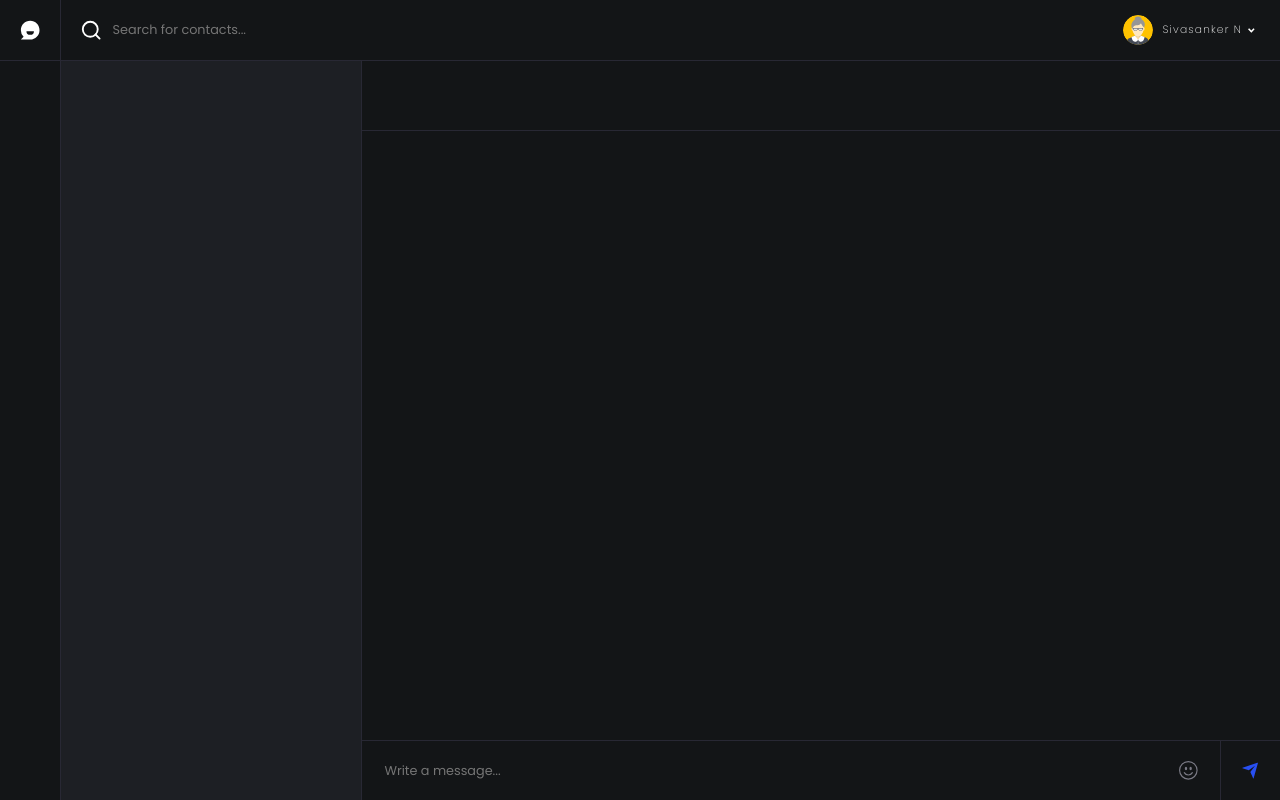
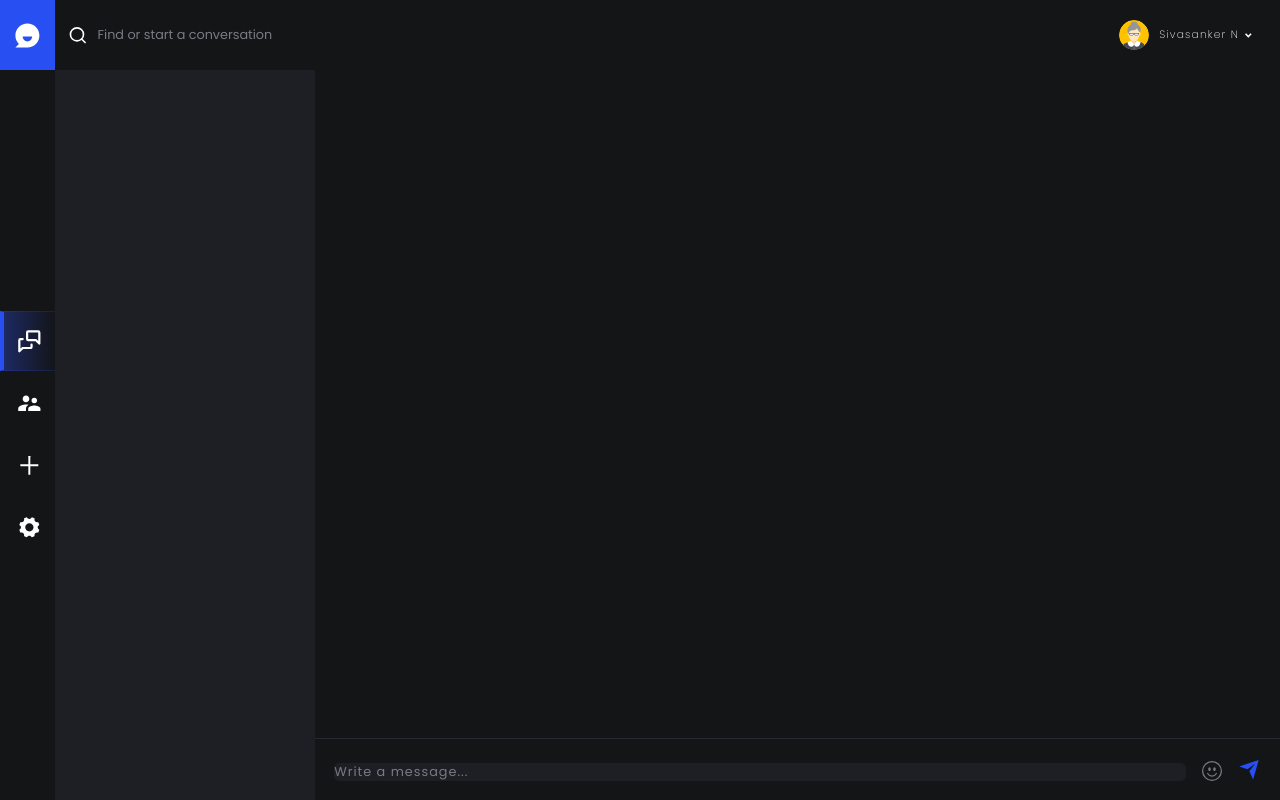
Before and after one commit to DevelopedBy-Siva/chat-with-me, a React (Create React App) app in the folder client/: page / in a window 1280 px wide. Built offline with nearby package versions, Linux system fonts and the light colour scheme.

Commit message:
Client Side: Build Navigation Container

```diff
--- a/client/src/assets/styles/Themes.js
+++ b/client/src/assets/styles/Themes.js
@@ -3,7 +3,10 @@ const DarkTheme = {
     app: "#282834",
     container: "#131517",
     containerLight: "#1d1f24",
-    highlight: "#284ff2",
+    highlight: {
+      hex: "#284ff2",
+      rgba: "rgba(49,78,233,0.2)",
+    },
   },
   text: {
     main: "#FFFFFF",
@@ -21,7 +24,10 @@ const LightTheme = {
     app: "#f2f1f6",
     container: "#FFFFFF",
     containerLight: "#f5f5f5",
-    highlight: "#284ff2",
+    highlight: {
+      hex: "#284ff2",
+      rgba: "rgba(49,78,233,0.2)",
+    },
   },
   text: {
     main: "#00000",
--- a/client/src/components/EmojiContainer.js
+++ b/client/src/components/EmojiContainer.js
@@ -74,12 +74,12 @@ const EmojiBtn = styled.button`
 const EmojiIcon = styled(BsEmojiSmile)`
   color: ${(props) => props.theme.text.sub};
   height: auto;
-  font-size: 140%;
+  font-size: 150%;
 `;
 
 const EmojiWrapper = styled.div`
   position: absolute;
-  bottom: 28px;
+  bottom: 40px;
   right: 0;
   em-emoji-picker {
     --category-icon-size: 16px;
--- a/client/src/components/Home/ChatViewContainer.js
+++ b/client/src/components/Home/ChatViewContainer.js
@@ -1,6 +1,9 @@
 import React, { useEffect, useRef } from "react";
 import styled from "styled-components";
 import { RiSendPlaneFill } from "react-icons/ri";
+import Avatar from "../../assets/svgs/avatars/3.svg";
+import { RiArrowDropDownLine } from "react-icons/ri";
+
 import EmojiContainer from "../EmojiContainer";
 
 export default function ChatViewContainer() {
@@ -12,7 +15,7 @@ export default function ChatViewContainer() {
 
   function sendMessage(e) {
     e.preventDefault();
-    const msg = e.target[0].value.trim();
+    const msg = msgRef.current.innerText.trim();
     if (!msg.length) return;
 
     /**
@@ -20,28 +23,36 @@ export default function ChatViewContainer() {
      * Send msg to server
      */
     console.log(msg);
-
-    e.target[0].value = "";
+    msgRef.current.innerText = "";
   }
 
   return (
     <Container>
       <MainContainer>
-        <ChatHeader></ChatHeader>
+        <ChatHeader>
+          <UserInfo>
+            <ProfileAvatar src={Avatar} />
+            <UserName>sivasanker n</UserName>
+            <DropdownIcon />
+          </UserInfo>
+        </ChatHeader>
         <MessageContainer></MessageContainer>
         <MessageInputContainer onSubmit={sendMessage}>
           <InputWrapper>
             <MessageInput
-              autoComplete="off"
-              spellCheck="false"
+              spellcheck="false"
               ref={msgRef}
               placeholder="Write a message..."
+              role="textbox"
+              contentEditable
             />
+          </InputWrapper>
+          <MessageOprs>
             <EmojiContainer />
-          </InputWrapper>
-          <SendBtn type="submit">
-            <SendBtnIcon />
-          </SendBtn>
+            <SendBtn type="submit">
+              <SendBtnIcon />
+            </SendBtn>
+          </MessageOprs>
         </MessageInputContainer>
       </MainContainer>
     </Container>
@@ -49,7 +60,7 @@ export default function ChatViewContainer() {
 }
 
 const Container = styled.div`
-  grid-area: view;
+  flex: 1 1 auto;
   background: ${(props) => props.theme.background.container};
 `;
 
@@ -63,52 +74,109 @@ const MainContainer = styled.div`
 const ChatHeader = styled.div`
   width: 100%;
   height: 70px;
-  margin-bottom: 1px;
-  border-bottom: 1px solid ${(props) => props.theme.background.app};
+  display: flex;
+  justify-content: flex-end;
+  align-items: center;
+  padding: 0 1.4rem;
+`;
+
+const UserInfo = styled.button`
+  display: flex;
+  align-items: center;
+  background: none;
+  border: none;
+  outline: none;
+  cursor: pointer;
+`;
+
+const UserName = styled.span`
+  margin-left: 10px;
+  color: ${(props) => props.theme.text.main};
+  font-weight: 200;
+  font-size: 80%;
+  letter-spacing: 1.2px;
+  text-transform: capitalize;
+`;
+
+const ProfileAvatar = styled.img`
+  height: 30px;
+  background: none;
+  border-radius: 50%;
+`;
+
+const DropdownIcon = styled(RiArrowDropDownLine)`
+  color: ${(props) => props.theme.text.main};
+  font-size: 140%;
 `;
 
 const MessageContainer = styled.div`
   flex: 1;
+  padding: 1.4rem;
 `;
 
 const MessageInputContainer = styled.form`
   width: 100%;
-  height: 60px;
   border-top: 1px solid ${(props) => props.theme.background.app};
   display: flex;
-  align-items: center;
+  align-items: flex-end;
+  flex-direction: row;
+  padding: 1.2rem;
 `;
 
 const InputWrapper = styled.div`
   flex: 1;
-  padding: 0 1.4rem;
-  display: flex;
+  background: ${(props) => props.theme.background.containerLight};
+  border-radius: 5px;
+  margin-right: 1rem;
+  max-height: 70px;
+  overflow-y: auto;
+
+  ::-webkit-scrollbar {
+    width: 4px;
+  }
+  ::-webkit-scrollbar-track {
+    background: none;
+  }
+  ::-webkit-scrollbar-thumb {
+    background: ${(props) => props.theme.background.app};
+    border-radius: inherit;
+  }
 `;
 
-const MessageInput = styled.input`
-  flex: 1;
+const MessageInput = styled.div`
+  color: ${(props) => props.theme.text.sub};
+  font-size: 40%;
+  resize: none;
+  user-select: text;
+  white-space: pre-wrap;
+  outline: none;
+  border: none;
+  width: 100%;
+  :empty:before {
+    content: attr(placeholder);
+    pointer-events: none;
+  }
+`;
+
+const MessageOprs = styled.div`
+  display: flex;
+  justify-content: center;
+  align-items: flex-end;
+  height: 100%;
+`;
+
+const SendBtn = styled.button`
   outline: none;
   border: none;
   background: none;
-  color: ${(props) => props.theme.text.sub};
-  font-size: 40%;
-  margin-right: 1.4rem;
-`;
-
-const SendBtn = styled.button`
-  width: 60px;
-  height: 100%;
-  outline: none;
-  border: none;
-  background: none;
-  border-left: 1px solid ${(props) => props.theme.background.app};
   cursor: pointer;
   display: flex;
   justify-content: center;
   align-items: center;
+  margin-left: 1rem;
 `;
 
 const SendBtnIcon = styled(RiSendPlaneFill)`
-  color: ${(props) => props.theme.background.highlight};
-  font-size: 140%;
+  color: ${(props) => props.theme.background.highlight.hex};
+  font-size: 170%;
 `;
--- a/client/src/components/Home/NavBarContainer.js
+++ b/client/src/components/Home/NavBarContainer.js
@@ -1,11 +1,102 @@
-import React from "react";
+import React, { useState } from "react";
 import styled from "styled-components";
+import { RiChatSmile3Fill } from "react-icons/ri";
+import { IoIosSettings } from "react-icons/io";
+import { AiOutlinePlus } from "react-icons/ai";
+import { MdSupervisorAccount } from "react-icons/md";
+import { TbMessages } from "react-icons/tb";
+
+const navBtns = [
+  { icon: <TbMessages className="iconStyle" />, navTo: "" },
+  { icon: <MdSupervisorAccount className="iconStyle" />, navTo: "" },
+  { icon: <AiOutlinePlus className="iconStyle" />, navTo: "" },
+  { icon: <IoIosSettings className="iconStyle" />, navTo: "" },
+];
 
 export default function NavBarContainer() {
-  return <Container></Container>;
+  const [activeNav, setActiveNav] = useState(0);
+
+  function handleNavigation(index) {
+    setActiveNav(index);
+  }
+
+  return (
+    <Container>
+      <Logo>
+        <AppLogo />
+      </Logo>
+      <NavContainer>
+        {navBtns.map((nav, index) => (
+          <NavBtn
+            onClick={() => handleNavigation(index)}
+            active={index === activeNav}
+            key={index}
+          >
+            {nav.icon}
+          </NavBtn>
+        ))}
+      </NavContainer>
+    </Container>
+  );
 }
 
-const Container = styled.div`
-  grid-area: navbar;
+const Container = styled.nav`
+  width: 55px;
+  height: 100%;
   background: ${(props) => props.theme.background.container};
 `;
+
+const Logo = styled.div`
+  display: flex;
+  align-items: center;
+  justify-content: center;
+  background: ${(props) => props.theme.background.highlight.hex};
+  height: 70px;
+`;
+
+const AppLogo = styled(RiChatSmile3Fill)`
+  font-size: 90%;
+  color: ${(props) => props.theme.text.main};
+`;
+
+const NavContainer = styled.div`
+  width: 100%;
+  height: calc(100% - 70px);
+  display: flex;
+  justify-content: center;
+  flex-direction: column;
+`;
+
+const NavBtn = styled.button`
+  width: 100%;
+  height: 60px;
+  display: flex;
+  justify-content: center;
+  align-items: center;
+  margin-bottom: 2px;
+  cursor: pointer;
+  color: ${(props) => props.theme.text.main};
+  background: ${(props) =>
+    props.active ? props.theme.background.highlight.rgba : "none"};
+  background-image: ${(props) =>
+    props.active
+      ? `linear-gradient(to right, ${props.theme.background.highlight.rgba}, ${props.theme.background.container})`
+      : "none"};
+  outline: none;
+  border: ${(props) =>
+    `1px solid ${
+      props.active
+        ? props.theme.background.highlight.rgba
+        : props.theme.background.container
+    }`};
+  border-right: none;
+  border-left: ${(props) =>
+    `4px solid ${
+      props.active
+        ? props.theme.background.highlight.hex
+        : props.theme.background.container
+    }`};
+  .iconStyle {
+    font-size: 200%;
+  }
+`;
--- a/client/src/components/Home/NavInfoContainer.js
+++ /dev/null
@@ -1,11 +0,0 @@
-import React from "react";
-import styled from "styled-components";
-
-export default function NavInfoContainer() {
-  return <Container></Container>;
-}
-
-const Container = styled.div`
-  grid-area: info;
-  background: ${(props) => props.theme.background.containerLight};
-`;
--- /dev/null
+++ b/client/src/components/Home/SideBarContainer.js
@@ -0,0 +1,55 @@
+import React from "react";
+import styled from "styled-components";
+import { FiSearch } from "react-icons/fi";
+
+export default function SideBar() {
+  return (
+    <Container>
+      <SearchContainer>
+        <Search>
+          <SearchIcon />
+          <SearchInput>Find or start a conversation</SearchInput>
+        </Search>
+      </SearchContainer>
+    </Container>
+  );
+}
+
+const Container = styled.div`
+  width: 260px;
+  background: ${(props) => props.theme.background.containerLight};
+`;
+
+const SearchContainer = styled.div`
+  width: 100%;
+  display: flex;
+  align-items: center;
+  justify-content: center;
+  background: ${(props) => props.theme.background.container};
+  height: 70px;
+`;
+
+const Search = styled.div`
+  display: flex;
+  align-items: center;
+  justify-content: center;
+  width: 90%;
+  height: 100%;
+`;
+
+const SearchIcon = styled(FiSearch)`
+  color: ${(props) => props.theme.text.main};
+  font-size: 70%;
+`;
+
+const SearchInput = styled.button`
+  margin-left: 10px;
+  border: none;
+  outline: none;
+  background: none;
+  color: ${(props) => props.theme.text.sub};
+  font-size: 40%;
+  width: 100%;
+  cursor: pointer;
+  text-align: left;
+`;
--- a/client/src/pages/Home.js
+++ b/client/src/pages/Home.js
@@ -1,30 +1,14 @@
 import styled from "styled-components";
-import { useState, useEffect } from "react";
-import { RiChatSmile3Fill } from "react-icons/ri";
 
-import Query from "../components/Home/QueryContainer";
 import Navbar from "../components/Home/NavBarContainer";
-import NavInfo from "../components/Home/NavInfoContainer";
+import SideBar from "../components/Home/SideBarContainer";
 import ChatView from "../components/Home/ChatViewContainer";
 
 export default function UserHome() {
-  useEffect(() => {}, []);
-
-  const [contacts, setContacts] = useState(["Duke", "Nukem", "Sanker"]);
-  const [addContactView, setAddContactView] = useState(false);
-
-  const handleAddContactView = () => {
-    setAddContactView((view) => !view);
-  };
-
   return (
     <Container>
-      <Logo>
-        <AppLogo />
-      </Logo>
-      <Query />
       <Navbar />
-      <NavInfo />
+      <SideBar />
       <ChatView />
     </Container>
   );
@@ -34,26 +18,6 @@ const Container = styled.div`
   width: 100%;
   height: 100vh;
   overflow: hidden;
-  display: grid;
-  grid-template-rows: minmax(auto, 60px);
-  grid-template-columns: 60px minmax(auto, 300px) 1fr;
-  grid-template-areas:
-    "logo query query"
-    "navbar info view";
-  row-gap: 1px;
-  column-gap: 1px;
+  display: flex;
   background: ${(props) => props.theme.background.app};
 `;
-
-const Logo = styled.div`
-  display: flex;
-  align-items: center;
-  justify-content: center;
-  grid-area: logo;
-  background: ${(props) => props.theme.background.container};
-`;
-
-const AppLogo = styled(RiChatSmile3Fill)`
-  font-size: 70%;
-  color: ${(props) => props.theme.text.main};
-`;
```
